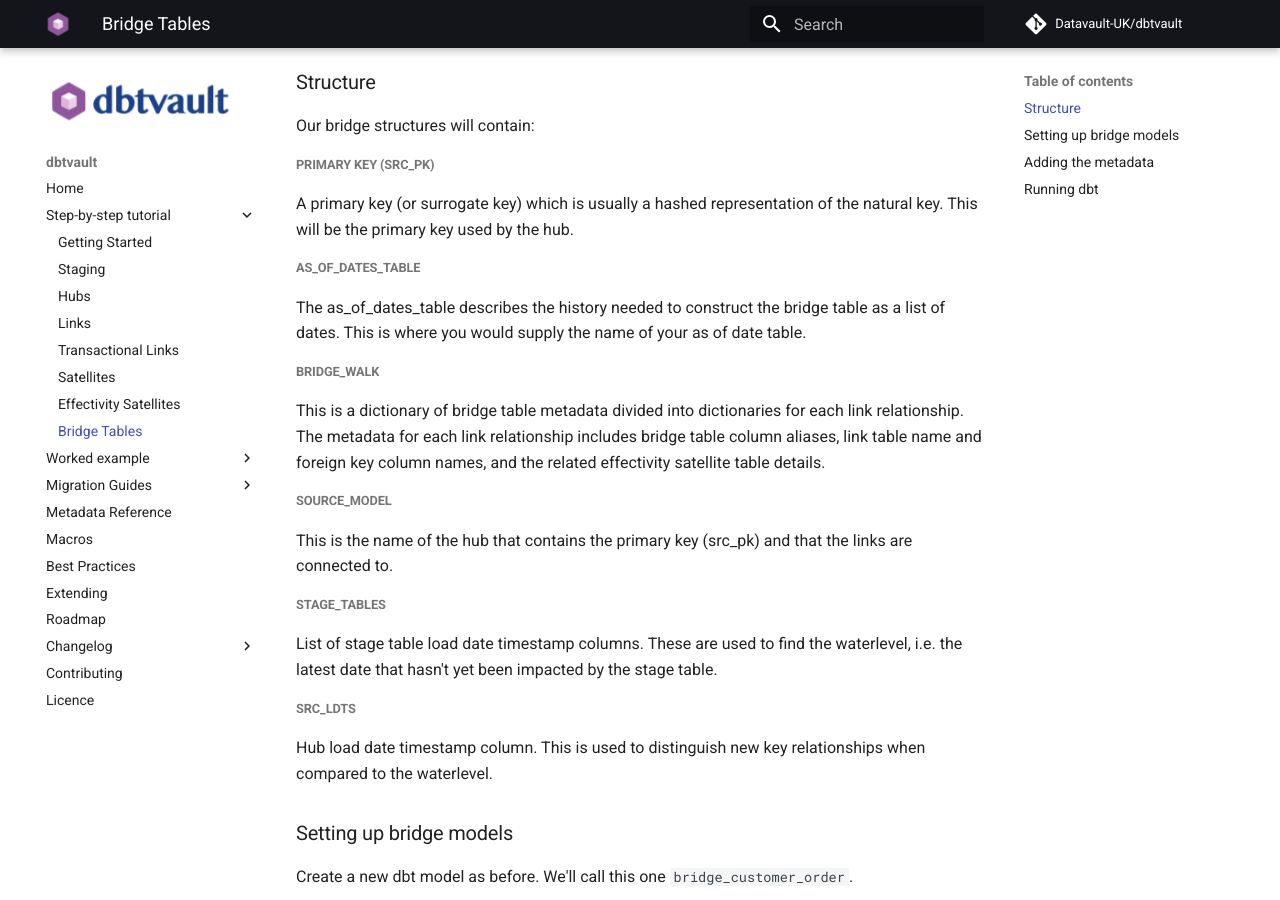
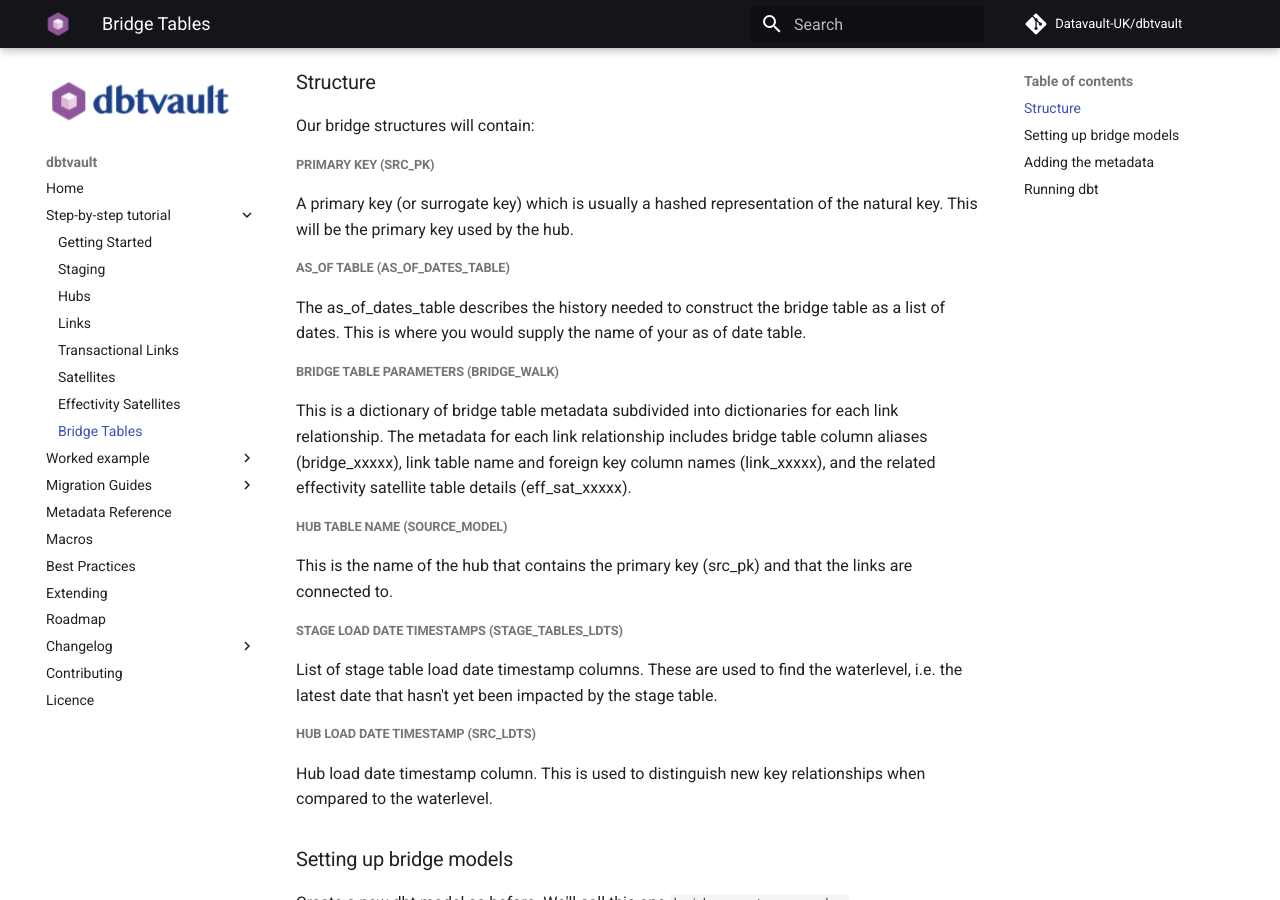
Before and after one commit to Datavault-UK/automate-dv-docs, an MkDocs documentation site: the page built from docs/tutorial/tut_bridges.md, in a window 1280 px wide and 900 px high, scrolled down 845 px. Built offline with MkDocs 1.6.1 and Material for MkDocs 9.7.7, drawn with Linux system fonts in a browser that asks for light colours; comment, search, counter and statistics services are not loaded; some of the changed text lies outside the part shown.

Commit message:
WIP: Bridge table documentation

````diff
--- a/docs/tutorial/tut_bridges.md
+++ b/docs/tutorial/tut_bridges.md
@@ -18,23 +18,23 @@
 A primary key (or surrogate key) which is usually a hashed representation of the natural key. This will be the primary
 key used by the hub.
 
-##### as_of_dates_table
+##### AS_OF Table (as_of_dates_table)
 The as_of_dates_table describes the history needed to construct the bridge table as a list of dates. This is where you
 would supply the name of your as of date table.
 
-##### bridge_walk
-This is a dictionary of bridge table metadata divided into dictionaries for each link relationship. The metadata for each
-link relationship includes bridge table column aliases, link table name and foreign key column names, and the related
-effectivity satellite table details.
+##### Bridge Table Parameters (bridge_walk)
+This is a dictionary of bridge table metadata subdivided into dictionaries for each link relationship. The metadata for
+each link relationship includes bridge table column aliases (bridge_xxxxx), link table name and foreign key column names
+(link_xxxxx), and the related effectivity satellite table details (eff_sat_xxxxx).
 
-##### source_model
+##### Hub Table Name (source_model)
 This is the name of the hub that contains the primary key (src_pk) and that the links are connected to.
 
-##### stage_tables
+##### Stage Load Date Timestamps (stage_tables_ldts)
 List of stage table load date timestamp columns. These are used to find the waterlevel, i.e. the latest date that hasn't
 yet been impacted by the stage table.
 
-##### src_ldts
+##### Hub Load Date Timestamp (src_ldts)
 Hub load date timestamp column. This is used to distinguish new key relationships when compared to the waterlevel.
 
 ### Setting up bridge models
@@ -58,7 +58,7 @@
 ```yaml
 models:
   my_dbtvault_project:
-   bridge:
+    bridge:
     materialized: bridge_incremental
     tags:
       - bridge
@@ -92,16 +94,31 @@
 
 3. `LOAD_DATETIME` column which represents the load date timestamp the row is valid for
 
-4. `bridge_walk`
+`dbt_project.yml`
+```yaml
+    BRIDGE_CUSTOMER_ORDER:
+      vars:
+        source_model: HUB_CUSTOMER
+        src_pk: "CUSTOMER_PK"
+        src_ldts: "LOAD_DATETIME"
+        as_of_dates_table: "AS_OF_DATE"
+        ...
+```
+
+#### Bridge table parameters (`bridge_walk`)
+
+Finally we need to choose which links to incorporate in our `BRIDGE_CUSTOMER_ORDER`.
 
 The dbt_project.yml below only defines two link relationships but to add others you would follow the same method inside
-the bridge_walk metadata.:
+the bridge_walk metadata. For instance, it can be seen where the PRODUCT_COMPONENT relationship metadata would begin.
+
 `dbt_project.yml`
 ```yaml
     BRIDGE_CUSTOMER_ORDER:
       vars:
         source_model: "HUB_CUSTOMER"
         src_pk: "CUSTOMER_PK"
+        src_ldts: "LOAD_DATETIME"
         as_of_dates_table: "AS_OF_DATE"
         bridge_walk:
             CUSTOMER_ORDER:
````
Also changed, not shown: other parts of docs/tutorial/tut_bridges.md (+9 -6 lines), docs/metadata.md (+4 -4 lines), mkdocs.yml (+7 -7 lines).
